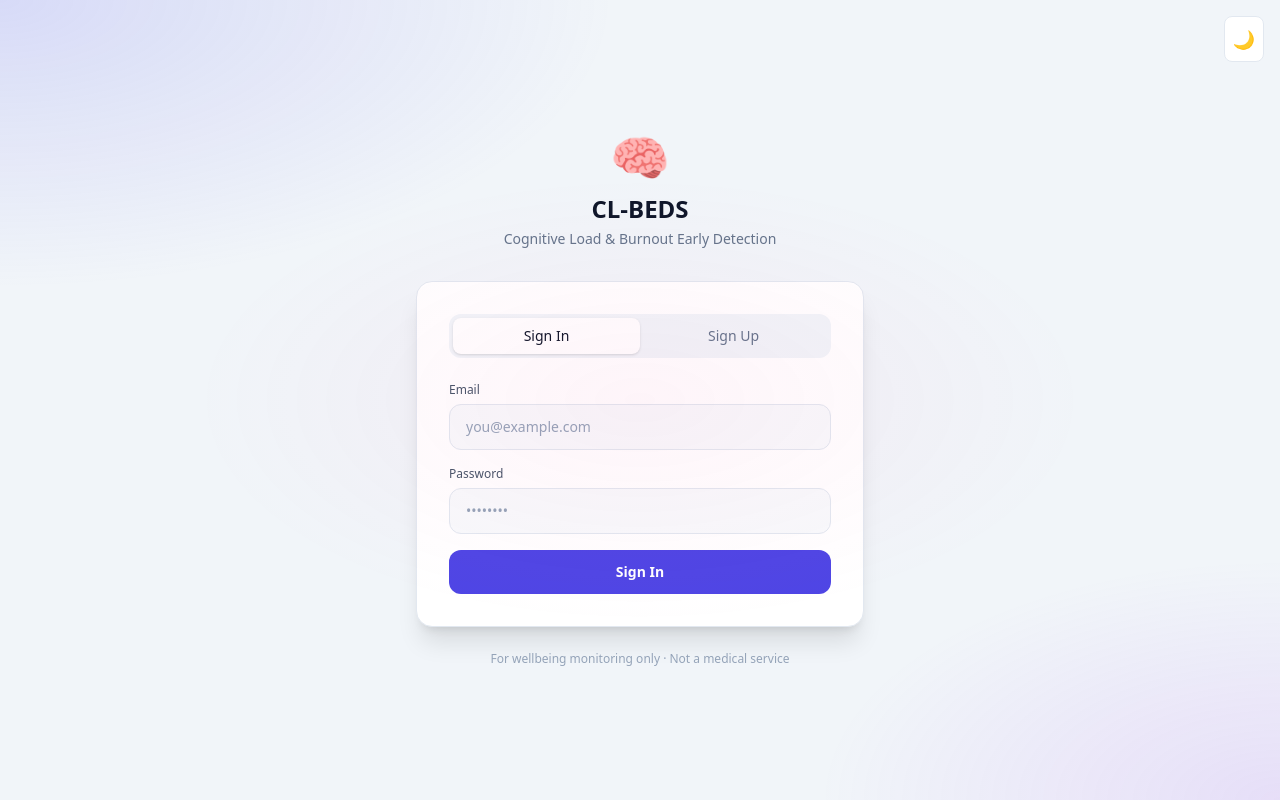
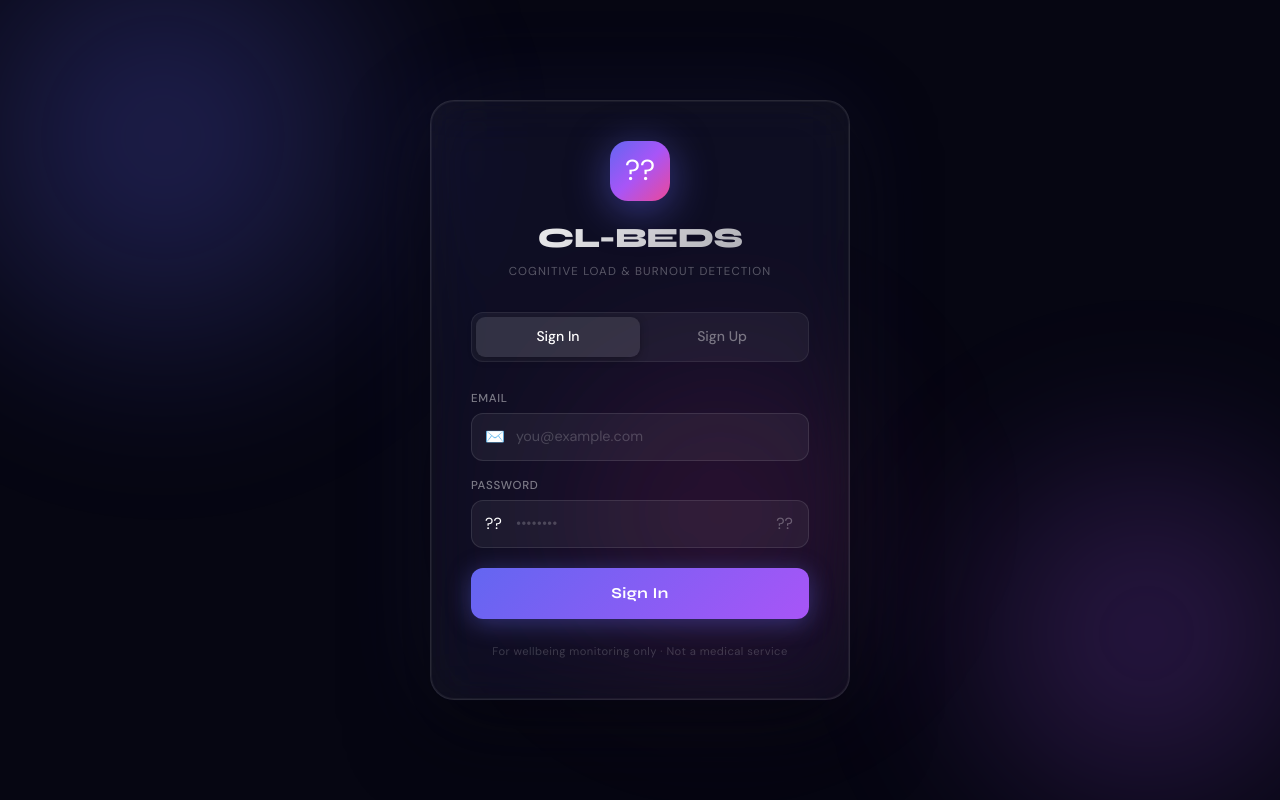
Before and after one commit to premkarnawat/cl-beds-frontend, a React (Vite) app: page /login in a window 1280 px wide. Built offline with nearby package versions, Linux system fonts and the light colour scheme; no server answers.

Commit message:
Update Login.tsx

```diff
--- a/src/pages/Login.tsx
+++ b/src/pages/Login.tsx
@@ -1,148 +1,146 @@
-/**
- * Login / Register Page — theme-aware
- */
-
 import { FormEvent, useState } from 'react'
 import { useNavigate } from 'react-router-dom'
 import { useAuth } from '@/lib/auth'
-import { useTheme } from '@/lib/theme'
 
 export default function LoginPage() {
   const { login, register } = useAuth()
-  const { theme, toggleTheme } = useTheme()
   const navigate = useNavigate()
-
-  const [mode,     setMode]     = useState<'login' | 'register'>('login')
-  const [email,    setEmail]    = useState('')
+  const [mode, setMode] = useState<'login' | 'register'>('login')
+  const [email, setEmail] = useState('')
   const [password, setPassword] = useState('')
   const [fullName, setFullName] = useState('')
-  const [loading,  setLoading]  = useState(false)
-  const [error,    setError]    = useState<string | null>(null)
+  const [showPw, setShowPw] = useState(false)
+  const [loading, setLoading] = useState(false)
+  const [error, setError] = useState<string | null>(null)
 
   const handleSubmit = async (e: FormEvent) => {
     e.preventDefault()
     setLoading(true); setError(null)
     try {
-      if (mode === 'login') {
-        await login(email, password)
-      } else {
-        await register(email, password, fullName)
-      }
-      // Redirect based on role is handled in App.tsx via isAdmin
+      if (mode === 'login') await login(email, password)
+      else await register(email, password, fullName)
       navigate('/dashboard', { replace: true })
     } catch (err: unknown) {
       setError((err as Error).message ?? 'An error occurred')
-    } finally {
-      setLoading(false)
-    }
+    } finally { setLoading(false) }
   }
 
   return (
-    <div className="min-h-screen bg-slate-100 dark:bg-slate-950 flex items-center justify-center p-4 transition-colors">
-
-      {/* Theme toggle */}
-      <button onClick={toggleTheme}
-        className="fixed top-4 right-4 p-2 rounded-lg bg-white dark:bg-slate-800
-                   border border-slate-200 dark:border-slate-700 text-slate-600 dark:text-slate-300
-                   hover:bg-slate-50 dark:hover:bg-slate-700 transition-colors text-lg"
-        aria-label="Toggle theme">
-        {theme === 'dark' ? '☀️' : '🌙'}
-      </button>
-
-      <div className="w-full max-w-md">
-        {/* Header */}
-        <div className="text-center mb-8">
-          <div className="text-5xl mb-3">🧠</div>
-          <h1 className="text-2xl font-bold text-slate-900 dark:text-white">CL-BEDS</h1>
-          <p className="text-slate-500 dark:text-slate-400 text-sm mt-1">
-            Cognitive Load & Burnout Early Detection
-          </p>
+    <div style={{
+      minHeight: '100vh', display: 'flex', alignItems: 'center', justifyContent: 'center',
+      background: '#060612', fontFamily: "'DM Sans', sans-serif", padding: '1rem', position: 'relative', overflow: 'hidden'
+    }}>
+      {/* Background orbs */}
+      <div style={{ position:'fixed', inset:0, pointerEvents:'none', zIndex:0 }}>
+        <div style={{ position:'absolute', width:600, height:600, borderRadius:'50%', background:'radial-gradient(circle, rgba(99,102,241,0.3) 0%, transparent 70%)', top:-150, left:-150, filter:'blur(60px)', animation:'orbDrift 14s ease-in-out infinite alternate' }} />
+        <div style={{ position:'absolute', width:500, height:500, borderRadius:'50%', background:'radial-gradient(circle, rgba(168,85,247,0.25) 0%, transparent 70%)', bottom:-100, right:-100, filter:'blur(60px)', animation:'orbDrift 10s ease-in-out infinite alternate-reverse' }} />
+        <div style={{ position:'absolute', width:400, height:400, borderRadius:'50%', background:'radial-gradient(circle, rgba(236,72,153,0.15) 0%, transparent 70%)', top:'40%', left:'40%', filter:'blur(80px)', animation:'orbDrift 18s ease-in-out infinite alternate' }} />
       </div>
 
+      <style>{`
+        @import url('https://fonts.googleapis.com/css2?family=Syne:wght@700;800&family=DM+Sans:wght@300;400;500&display=swap');
+        @keyframes orbDrift { 0%{transform:translate(0,0) scale(1)} 100%{transform:translate(40px,-40px) scale(1.1)} }
+        @keyframes fadeUp { from{opacity:0;transform:translateY(28px)} to{opacity:1;transform:translateY(0)} }
+        @keyframes spin { to{transform:rotate(360deg)} }
+        .login-card { animation: fadeUp 0.6s cubic-bezier(0.16,1,0.3,1) both; }
+        .field-input { width:100%; padding:0.75rem 1rem 0.75rem 2.75rem; background:rgba(255,255,255,0.05); border:1px solid rgba(255,255,255,0.1); border-radius:12px; color:#fff; font-family:'DM Sans',sans-serif; font-size:0.9rem; outline:none; transition:all 0.2s; box-sizing:border-box; }
+        .field-input::placeholder { color:rgba(255,255,255,0.2); }
+        .field-input:focus { border-color:rgba(99,102,241,0.7); background:rgba(255,255,255,0.08); box-shadow:0 0 0 3px rgba(99,102,241,0.15); }
+        .spin { display:inline-block; width:16px; height:16px; border:2px solid rgba(255,255,255,0.3); border-top-color:#fff; border-radius:50%; animation:spin 0.7s linear infinite; vertical-align:middle; margin-right:8px; }
+      `}</style>
+
       {/* Card */}
-        <div className="bg-white dark:bg-slate-900 border border-slate-200 dark:border-slate-800
-                        rounded-2xl p-8 shadow-xl">
+      <div className="login-card" style={{
+        position:'relative', zIndex:10, width:'100%', maxWidth:420,
+        background:'rgba(255,255,255,0.04)', border:'1px solid rgba(255,255,255,0.1)',
+        borderRadius:24, backdropFilter:'blur(28px) saturate(180%)',
+        WebkitBackdropFilter:'blur(28px) saturate(180%)',
+        boxShadow:'0 0 0 1px rgba(255,255,255,0.05) inset, 0 32px 80px rgba(0,0,0,0.6), 0 0 100px rgba(99,102,241,0.12)',
+        padding:'2.5rem'
+      }}>
+        {/* Logo */}
+        <div style={{ textAlign:'center', marginBottom:'2rem' }}>
+          <div style={{
+            width:60, height:60, borderRadius:18, margin:'0 auto 1rem',
+            background:'linear-gradient(135deg,#6366f1,#a855f7,#ec4899)',
+            display:'flex', alignItems:'center', justifyContent:'center',
+            fontSize:'1.8rem', boxShadow:'0 8px 40px rgba(99,102,241,0.5)'
+          }}>??</div>
+          <div style={{ fontFamily:"'Syne',sans-serif", fontWeight:800, fontSize:'1.75rem', letterSpacing:'-0.02em', background:'linear-gradient(135deg,#fff,rgba(255,255,255,0.6))', WebkitBackgroundClip:'text', WebkitTextFillColor:'transparent' }}>
+            CL-BEDS
+          </div>
+          <div style={{ fontSize:'0.72rem', color:'rgba(255,255,255,0.3)', letterSpacing:'0.1em', textTransform:'uppercase', marginTop:4 }}>
+            Cognitive Load & Burnout Detection
+          </div>
+        </div>
 
         {/* Tabs */}
-          <div className="flex rounded-xl bg-slate-100 dark:bg-slate-800 p-1 mb-6">
-            {(['login', 'register'] as const).map(m => (
-              <button key={m} onClick={() => { setMode(m); setError(null) }}
-                className={`flex-1 py-2 text-sm font-medium rounded-lg transition-all capitalize ${
-                  mode === m
-                    ? 'bg-white dark:bg-slate-700 text-slate-900 dark:text-white shadow'
-                    : 'text-slate-500 hover:text-slate-700 dark:hover:text-slate-300'
-                }`}>
+        <div style={{ display:'flex', background:'rgba(255,255,255,0.05)', borderRadius:12, padding:4, marginBottom:'1.75rem', border:'1px solid rgba(255,255,255,0.07)' }}>
+          {(['login','register'] as const).map(m => (
+            <button key={m} onClick={() => { setMode(m); setError(null) }} style={{
+              flex:1, padding:'0.6rem', border:'none', cursor:'pointer', borderRadius:9, fontFamily:"'DM Sans',sans-serif",
+              fontSize:'0.875rem', fontWeight:500, transition:'all 0.2s',
+              background: mode===m ? 'rgba(255,255,255,0.1)' : 'transparent',
+              color: mode===m ? '#fff' : 'rgba(255,255,255,0.4)',
+              boxShadow: mode===m ? '0 2px 8px rgba(0,0,0,0.3)' : 'none'
+            }}>
               {m === 'login' ? 'Sign In' : 'Sign Up'}
             </button>
           ))}
         </div>
 
-          <form onSubmit={handleSubmit} className="space-y-4">
+        <form onSubmit={handleSubmit}>
           {mode === 'register' && (
-              <Field label="Full Name">
-                <Input type="text" value={fullName} onChange={setFullName}
-                  placeholder="Jane Smith" required />
-              </Field>
-            )}
-
-            <Field label="Email">
-              <Input type="email" value={email} onChange={setEmail}
-                placeholder="you@example.com" required />
-            </Field>
-
-            <Field label="Password">
-              <Input type="password" value={password} onChange={setPassword}
-                placeholder="••••••••" required minLength={8} />
-              {mode === 'register' && (
-                <p className="text-xs text-slate-400 mt-1">
-                  Min 8 characters, must include uppercase & number.
-                </p>
-              )}
-            </Field>
-
-            {error && (
-              <div className="bg-red-50 dark:bg-red-900/30 border border-red-200 dark:border-red-800
-                              rounded-xl px-4 py-3">
-                <p className="text-sm text-red-600 dark:text-red-400">{error}</p>
+            <div style={{ marginBottom:'1rem' }}>
+              <label style={{ display:'block', fontSize:'0.72rem', fontWeight:500, color:'rgba(255,255,255,0.45)', marginBottom:6, letterSpacing:'0.06em', textTransform:'uppercase' }}>Full Name</label>
+              <div style={{ position:'relative' }}>
+                <span style={{ position:'absolute', left:14, top:'50%', transform:'translateY(-50%)', fontSize:'1rem', pointerEvents:'none' }}>??</span>
+                <input className="field-input" type="text" value={fullName} onChange={e=>setFullName(e.target.value)} placeholder="Your full name" required />
+              </div>
             </div>
           )}
 
-            <button type="submit" disabled={loading}
-              className="w-full bg-indigo-600 hover:bg-indigo-700 disabled:opacity-50
-                         text-white py-3 rounded-xl font-semibold text-sm transition-colors mt-1">
-              {loading ? 'Please wait…' : mode === 'login' ? 'Sign In' : 'Create Account'}
+          <div style={{ marginBottom:'1rem' }}>
+            <label style={{ display:'block', fontSize:'0.72rem', fontWeight:500, color:'rgba(255,255,255,0.45)', marginBottom:6, letterSpacing:'0.06em', textTransform:'uppercase' }}>Email</label>
+            <div style={{ position:'relative' }}>
+              <span style={{ position:'absolute', left:14, top:'50%', transform:'translateY(-50%)', fontSize:'1rem', pointerEvents:'none' }}>✉️</span>
+              <input className="field-input" type="email" value={email} onChange={e=>setEmail(e.target.value)} placeholder="you@example.com" required />
+            </div>
+          </div>
+
+          <div style={{ marginBottom:'1.25rem' }}>
+            <label style={{ display:'block', fontSize:'0.72rem', fontWeight:500, color:'rgba(255,255,255,0.45)', marginBottom:6, letterSpacing:'0.06em', textTransform:'uppercase' }}>Password</label>
+            <div style={{ position:'relative' }}>
+              <span style={{ position:'absolute', left:14, top:'50%', transform:'translateY(-50%)', fontSize:'1rem', pointerEvents:'none' }}>??</span>
+              <input className="field-input" type={showPw?'text':'password'} value={password} onChange={e=>setPassword(e.target.value)} placeholder="••••••••" required minLength={8} style={{ paddingRight:'2.75rem' }} />
+              <button type="button" onClick={()=>setShowPw(!showPw)} style={{ position:'absolute', right:12, top:'50%', transform:'translateY(-50%)', background:'none', border:'none', color:'rgba(255,255,255,0.3)', cursor:'pointer', fontSize:'1rem', padding:4, transition:'color 0.2s' }}>
+                {showPw ? '??' : '??️'}
+              </button>
+            </div>
+          </div>
+
+          {error && (
+            <div style={{ background:'rgba(239,68,68,0.12)', border:'1px solid rgba(239,68,68,0.3)', borderRadius:10, padding:'0.65rem 0.9rem', color:'#fca5a5', fontSize:'0.82rem', marginBottom:'1rem', display:'flex', alignItems:'center', gap:8 }}>
+              ⚠️ {error}
+            </div>
+          )}
+
+          <button type="submit" disabled={loading} style={{
+            width:'100%', padding:'0.875rem', border:'none', borderRadius:12, cursor: loading ? 'not-allowed' : 'pointer',
+            background:'linear-gradient(135deg,#6366f1,#a855f7,#ec4899)', backgroundSize:'200% 200%',
+            color:'#fff', fontFamily:"'Syne',sans-serif", fontSize:'0.95rem', fontWeight:700, letterSpacing:'0.03em',
+            opacity: loading ? 0.7 : 1, boxShadow:'0 4px 24px rgba(99,102,241,0.4)',
+            transition:'all 0.2s'
+          }}>
+            {loading && <span className="spin" />}
+            {loading ? 'Please wait…' : mode==='login' ? 'Sign In' : 'Create Account'}
           </button>
         </form>
+
+        <div style={{ marginTop:'1.5rem', textAlign:'center', fontSize:'0.7rem', color:'rgba(255,255,255,0.18)', letterSpacing:'0.04em' }}>
+          For wellbeing monitoring only · Not a medical service
         </div>
-
-        <p className="text-center text-xs text-slate-400 mt-6">
-          For wellbeing monitoring only · Not a medical service
-        </p>
       </div>
     </div>
   )
 }
-
-function Field({ label, children }: { label: string; children: React.ReactNode }) {
-  return (
-    <div>
-      <label className="block text-xs font-medium text-slate-600 dark:text-slate-400 mb-1.5">
-        {label}
-      </label>
-      {children}
-    </div>
-  )
-}
-
-function Input({ type, value, onChange, placeholder, required = false, minLength }: {
-  type: string; value: string; onChange: (v: string) => void
-  placeholder?: string; required?: boolean; minLength?: number
-}) {
-  return (
-    <input type={type} value={value} onChange={e => onChange(e.target.value)}
-      placeholder={placeholder} required={required} minLength={minLength}
-      className="w-full bg-slate-50 dark:bg-slate-800 border border-slate-200 dark:border-slate-700
-                 rounded-xl px-4 py-3 text-slate-900 dark:text-slate-100 placeholder-slate-400
-                 text-sm focus:outline-none focus:border-indigo-500 transition-colors" />
-  )
-}
```
Lines whose indentation alone changed are shown as unchanged.
